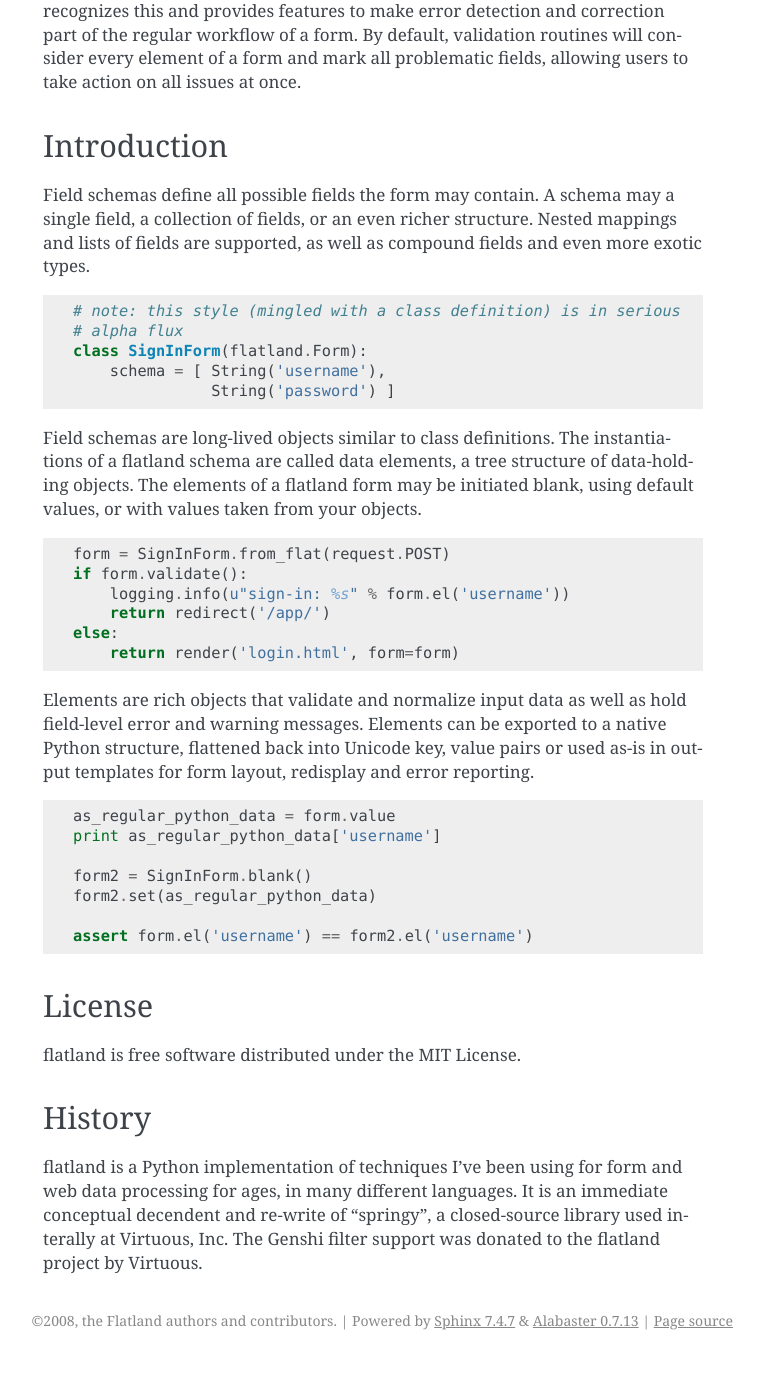
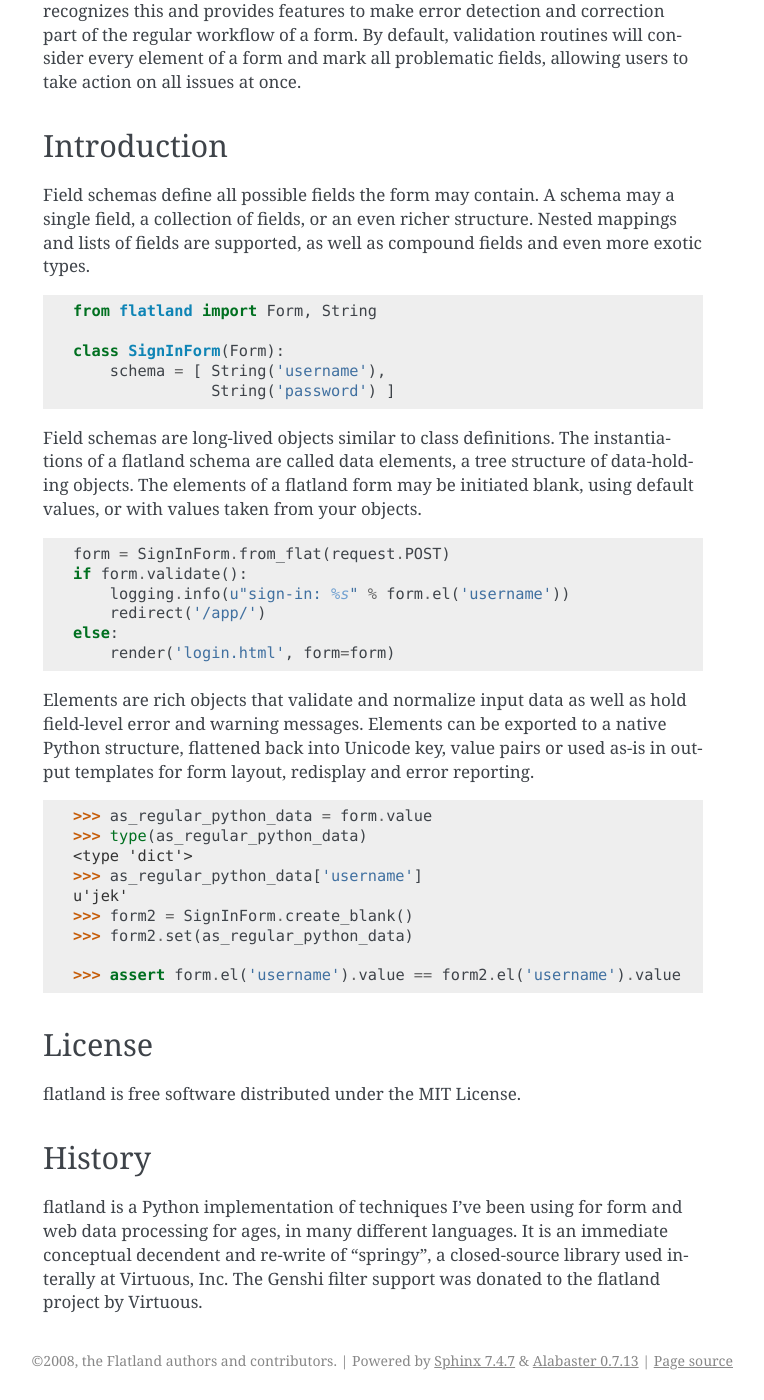
Before and after one commit to discorporate/flatland, a Sphinx documentation site: the page built from docs/intro.txt, in a window 1280 px wide and 1400 px high, scrolled down 642 px. Shown: the whole window, without its empty margins (377-1141 px from the left). Built offline with Sphinx 7.4.7, drawn with Linux system fonts in a browser that asks for light colours; before the commit the page ends 2002 px from its top, so only the background shows below that.

Commit message:
Fixed doc examples.

```diff
--- a/docs/intro.txt
+++ b/docs/intro.txt
@@ -42,11 +42,11 @@
 structure.  Nested mappings and lists of fields are supported, as well
 as compound fields and even more exotic types.
 
-::
+.. testcode::
 
-  # note: this style (mingled with a class definition) is in serious
-  # alpha flux
-  class SignInForm(flatland.Form):
+  from flatland import Form, String
+
+  class SignInForm(Form):
       schema = [ String('username'),
                  String('password') ]
 
@@ -56,14 +56,23 @@
 form may be initiated blank, using default values, or with values
 taken from your objects.
 
-::
+.. testsetup::
+
+  class Mock(object):
+      def __getattr__(self, key):
+          return lambda *a, **kw: None
+  request = logging = Mock()
+  request.POST = [('username', 'jek'), ('password', 'p1')]
+  redirect = request.redirect
+
+.. testcode::
 
   form = SignInForm.from_flat(request.POST)
   if form.validate():
       logging.info(u"sign-in: %s" % form.el('username'))
-      return redirect('/app/')
+      redirect('/app/')
   else:
-      return render('login.html', form=form)
+      render('login.html', form=form)
 
 Elements are rich objects that validate and normalize input data as
 well as hold field-level error and warning messages.  Elements can be
@@ -71,15 +80,17 @@
 key, value pairs or used as-is in output templates for form layout,
 redisplay and error reporting.
 
-::
+.. doctest::
 
-  as_regular_python_data = form.value
-  print as_regular_python_data['username']
+  >>> as_regular_python_data = form.value
+  >>> type(as_regular_python_data)
+  <type 'dict'>
+  >>> as_regular_python_data['username']
+  u'jek'
+  >>> form2 = SignInForm.create_blank()
+  >>> form2.set(as_regular_python_data)
 
-  form2 = SignInForm.blank()
-  form2.set(as_regular_python_data)
-
-  assert form.el('username') == form2.el('username')
+  >>> assert form.el('username').value == form2.el('username').value
 
 License
 -------
```
Also changed, not shown: docs/templating/genshi.txt (+10 -3 lines), 1 other file.
